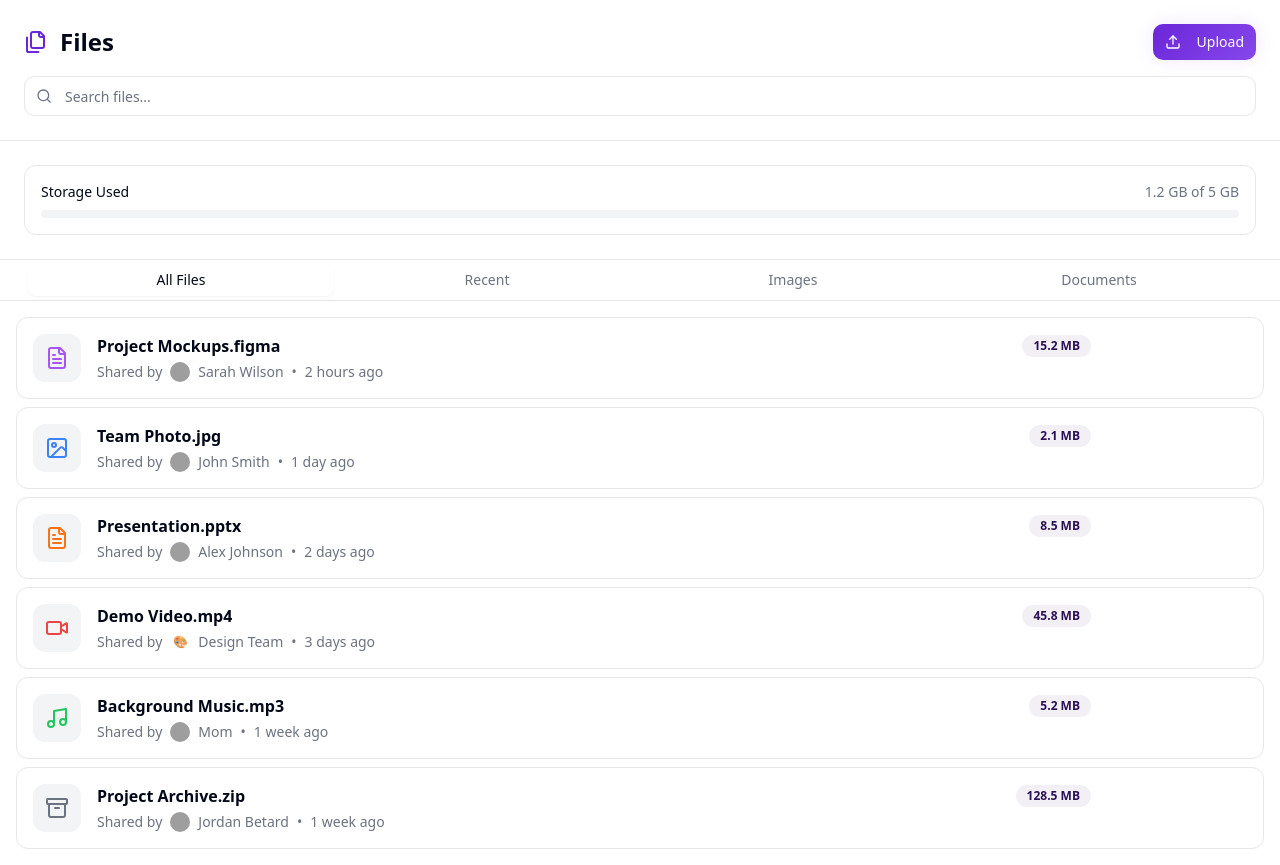
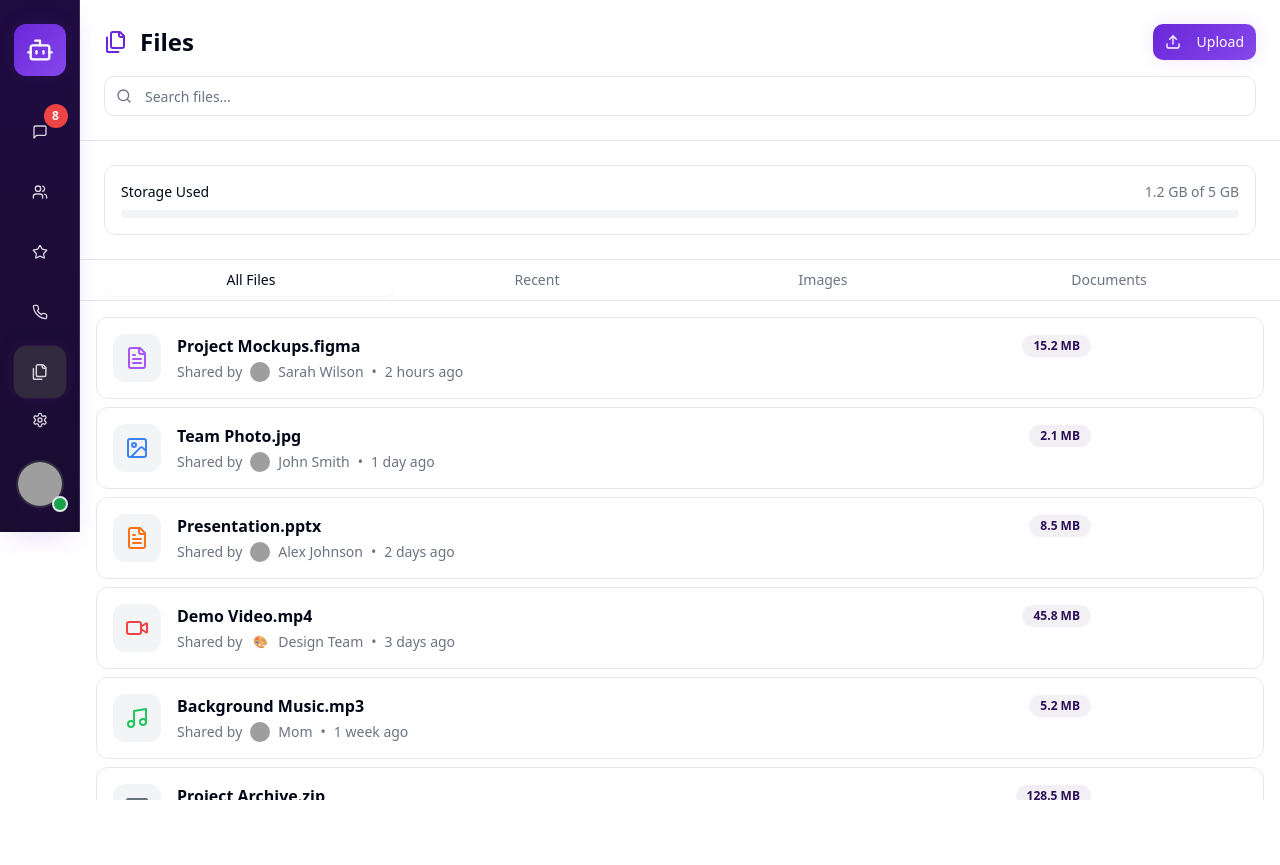
Before and after one commit to AlainKwishima/chatter-echo-visuals, a React (Vite) app: page /files in a window 1280 px wide. After the commit the page ends 800 px from the top, so only its background shows below. Built offline with nearby package versions, Linux system fonts and the light colour scheme; grey boxes are pictures that could not be loaded.

Commit message:
Fix sidebar visibility and layout
Ensure sidebar is visible on all pages and improve positioning and alignment.

```diff
--- a/src/App.tsx
+++ b/src/App.tsx
@@ -3,7 +3,8 @@ import { Toaster as Sonner } from "@/components/ui/sonner";
 import { TooltipProvider } from "@/components/ui/tooltip";
 import { QueryClient, QueryClientProvider } from "@tanstack/react-query";
 import { BrowserRouter, Routes, Route } from "react-router-dom";
-import Index from "./pages/Index";
+import { Layout } from "./components/Layout";
+import { ChatApplication } from "./components/ChatApplication";
 import Groups from "./pages/Groups";
 import Favourites from "./pages/Favourites";
 import Calls from "./pages/Calls";
@@ -21,13 +22,13 @@ const App = () => (
       <Sonner />
       <BrowserRouter>
         <Routes>
-          <Route path="/" element={<Index />} />
-          <Route path="/groups" element={<Groups />} />
-          <Route path="/favourites" element={<Favourites />} />
-          <Route path="/calls" element={<Calls />} />
-          <Route path="/files" element={<Files />} />
-          <Route path="/settings" element={<Settings />} />
-          <Route path="/video-call" element={<VideoCall />} />
+          <Route path="/" element={<ChatApplication />} />
+          <Route path="/groups" element={<Layout><Groups /></Layout>} />
+          <Route path="/favourites" element={<Layout><Favourites /></Layout>} />
+          <Route path="/calls" element={<Layout><Calls /></Layout>} />
+          <Route path="/files" element={<Layout><Files /></Layout>} />
+          <Route path="/settings" element={<Layout><Settings /></Layout>} />
+          <Route path="/video-call" element={<Layout><VideoCall /></Layout>} />
           {/* ADD ALL CUSTOM ROUTES ABOVE THE CATCH-ALL "*" ROUTE */}
           <Route path="*" element={<NotFound />} />
         </Routes>
--- /dev/null
+++ b/src/components/Layout.tsx
@@ -0,0 +1,52 @@
+import { useState } from 'react';
+import { NavigationSidebar } from './chat/NavigationSidebar';
+
+interface LayoutProps {
+  children: React.ReactNode;
+}
+
+export const Layout = ({ children }: LayoutProps) => {
+  const [sidebarOpen, setSidebarOpen] = useState(false);
+
+  return (
+    <div className="flex h-screen bg-background">
+      {/* Navigation Sidebar */}
+      <div className={`
+        fixed md:relative z-50 h-full transition-transform duration-300 ease-in-out
+        ${sidebarOpen ? 'translate-x-0' : '-translate-x-full md:translate-x-0'}
+      `}>
+        <NavigationSidebar onToggle={() => setSidebarOpen(!sidebarOpen)} />
+      </div>
+
+      {/* Overlay for mobile */}
+      {sidebarOpen && (
+        <div
+          className="fixed inset-0 bg-black/50 z-40 md:hidden"
+          onClick={() => setSidebarOpen(false)}
+        />
+      )}
+
+      {/* Main Content */}
+      <div className="flex-1 flex flex-col min-w-0">
+        {/* Mobile header with hamburger menu */}
+        <div className="md:hidden flex items-center justify-between p-4 border-b border-sidebar-border bg-sidebar-background">
+          <button
+            onClick={() => setSidebarOpen(!sidebarOpen)}
+            className="p-2 rounded-lg hover:bg-sidebar-accent transition-colors"
+          >
+            <svg className="w-6 h-6" fill="none" stroke="currentColor" viewBox="0 0 24 24">
+              <path strokeLinecap="round" strokeLinejoin="round" strokeWidth={2} d="M4 6h16M4 12h16M4 18h16" />
+            </svg>
+          </button>
+          <h1 className="text-lg font-semibold">Chat App</h1>
+          <div className="w-10" /> {/* Spacer for centering */}
+        </div>
+
+        {/* Page Content */}
+        <div className="flex-1 overflow-hidden">
+          {children}
+        </div>
+      </div>
+    </div>
+  );
+};
--- a/src/components/chat/NavigationSidebar.tsx
+++ b/src/components/chat/NavigationSidebar.tsx
@@ -12,12 +12,20 @@ const navigationItems = [
   { icon: Files, label: 'Files', path: '/files' },
 ];
 
-export const NavigationSidebar = () => {
+interface NavigationSidebarProps {
+  onToggle?: () => void;
+}
+
+export const NavigationSidebar = ({ onToggle }: NavigationSidebarProps) => {
   const navigate = useNavigate();
   const location = useLocation();
 
   const handleNavigation = (path: string) => {
     navigate(path);
+    // Close mobile menu after navigation
+    if (onToggle) {
+      onToggle();
+    }
   };
 
   const isActive = (path: string) => location.pathname === path;
@@ -71,7 +79,7 @@ export const NavigationSidebar = () => {
             <Button
               variant="ghost"
               size="icon"
-              onClick={() => navigate('/settings')}
+              onClick={() => handleNavigation('/settings')}
               className={`h-12 w-12 rounded-xl transition-all duration-300 hover:scale-105 mb-4 ${
                 isActive('/settings')
                   ? 'bg-sidebar-accent text-sidebar-accent-foreground shadow-glow'
--- a/src/pages/Calls.tsx
+++ b/src/pages/Calls.tsx
@@ -77,7 +77,7 @@ const CallIcon = ({ type, missed, isVideo }: { type: string; missed: boolean; is
 
 const Calls = () => {
   return (
-    <div className="h-screen gradient-main flex flex-col">
+    <div className="h-full gradient-main flex flex-col">
       {/* Header */}
       <div className="border-b border-chat-border p-6">
         <div className="flex items-center justify-between mb-4">
--- a/src/pages/Favourites.tsx
+++ b/src/pages/Favourites.tsx
@@ -56,7 +56,7 @@ const favourites = [
 
 const Favourites = () => {
   return (
-    <div className="h-screen gradient-main flex flex-col">
+    <div className="h-full gradient-main flex flex-col">
       {/* Header */}
       <div className="border-b border-chat-border p-6">
         <div className="flex items-center justify-between mb-4">
--- a/src/pages/Files.tsx
+++ b/src/pages/Files.tsx
@@ -83,7 +83,7 @@ const formatFileSize = (size: string) => size;
 
 const Files = () => {
   return (
-    <div className="h-screen gradient-main flex flex-col">
+    <div className="h-full gradient-main flex flex-col">
       {/* Header */}
       <div className="border-b border-chat-border p-6">
         <div className="flex items-center justify-between mb-4">
--- a/src/pages/Groups.tsx
+++ b/src/pages/Groups.tsx
@@ -49,7 +49,7 @@ const groups = [
 
 const Groups = () => {
   return (
-    <div className="h-screen gradient-main flex flex-col">
+    <div className="h-full gradient-main flex flex-col">
       {/* Header */}
       <div className="border-b border-chat-border p-6">
         <div className="flex items-center justify-between mb-4">
--- a/src/pages/Settings.tsx
+++ b/src/pages/Settings.tsx
@@ -7,7 +7,7 @@ import { Separator } from '@/components/ui/separator';
 
 const Settings = () => {
   return (
-    <div className="h-screen gradient-main flex flex-col">
+    <div className="h-full gradient-main flex flex-col">
       {/* Header */}
       <div className="border-b border-chat-border p-6">
         <div className="flex items-center gap-3">
--- a/src/pages/VideoCall.tsx
+++ b/src/pages/VideoCall.tsx
@@ -39,7 +39,7 @@ const VideoCall = () => {
   const currentTime = new Date().toLocaleTimeString([], { hour: '2-digit', minute: '2-digit' });
 
   return (
-    <div className="h-screen bg-black flex flex-col relative overflow-hidden">
+    <div className="h-full bg-black flex flex-col relative overflow-hidden">
       {/* Video Grid */}
       <div className="flex-1 relative">
         {/* Main Speaker View */}
```
